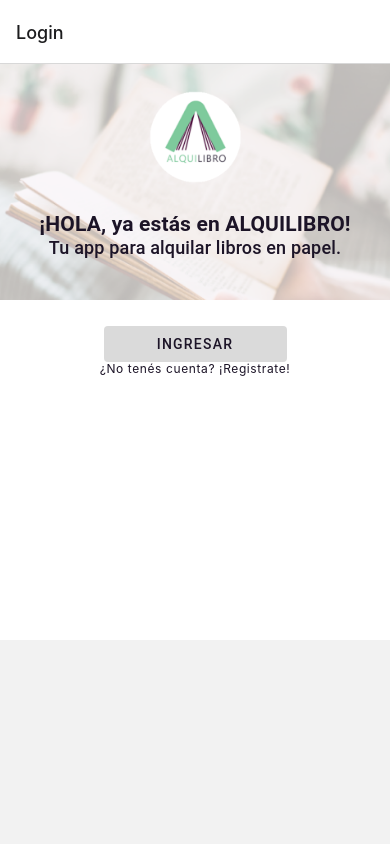
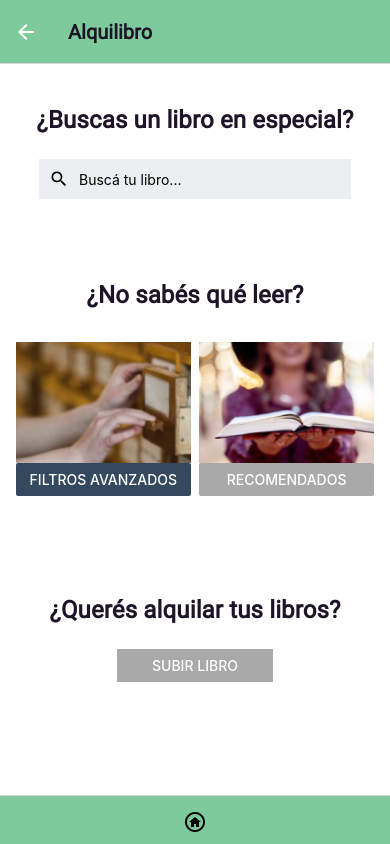
Before and after one commit to Estanip/alquilibro-client, a React Native app: screen /Main in a window 390 px wide. Built offline with nearby package versions, Linux system fonts and the light colour scheme.

Commit message:
agregue bottomnavbar

```diff
--- a/components/HomeCards.tsx
+++ b/components/HomeCards.tsx
@@ -10,11 +10,11 @@
                 <ImageBackground
                     style={styles.img}
                     source={require('../assets/images/filtros_avanzados.png')}
-                    resizeMode='contain'
+                    resizeMode='cover'
                 >
                     <View style={styles.btnContainer}>
                         <Button
-                            color="#34495e" onPress={() => Alert.alert("Esto es un boton")}
+                            color="#34495e" onPress={() => Alert.alert("Filter Button")}
                             title="FILTROS AVANZADOS"
                         ></Button>
                     </View>
@@ -24,11 +24,11 @@
                 <ImageBackground
                     style={styles.img}
                     source={require('../assets/images/recomendados.png')}
-                    resizeMode='contain'
+                    resizeMode='cover'
                 >
                     <View style={styles.btnContainer}>
                         <Button
-                            color="#34495e" onPress={() => Alert.alert("Esto es un boton")}
+                            color="#a9a9a9" onPress={() => Alert.alert("Recomended Button")}
                             title="RECOMENDADOS"
                         ></Button>
                     </View>
@@ -44,19 +44,19 @@
         position: 'absolute',
         width: '100%',
         height: 152,
-        top: '32%'
+        top: '38%'
     },
     filterContainer: {
         position: 'absolute',
         width: '45%',
         height: '100%',
-        left: 18
+        left: '4%'
     },
     recomendedContainer: {
         position: 'absolute',
         width: '45%',
         height: '100%',
-        left: 213
+        left: '51%'
     },
     img: {
         height: '100%',
@@ -64,7 +64,7 @@
     },
     btnContainer: {
         position: 'absolute',
-        width: '99%',
-        top: '79%'
+        width: '100%',
+        top: '80%'
     }
 });
--- a/components/NavBar.tsx
+++ b/components/NavBar.tsx
@@ -1,7 +1,6 @@
 import * as React from 'react';
-import { Image, StyleSheet } from 'react-native';
+import { Image, StyleSheet, View, Text } from 'react-native';
 import { useFonts } from 'expo-font';
-import { View, Text } from './Themed';
 
 const customFonts = {
     Roboto: require('../assets/fonts/Roboto-Regular.ttf')
--- a/components/SearchHomeBar.tsx
+++ b/components/SearchHomeBar.tsx
@@ -1,9 +1,7 @@
 import React from 'react';
-import { StyleSheet } from 'react-native';
-import { SearchBar } from 'react-native-elements';
+import { StyleSheet, View, TextInput, Alert } from 'react-native';
 import { useFonts } from 'expo-font';
-import { View } from './Themed';
-
+import { Icon } from 'react-native-elements';
 
 const customFonts = {
     Roboto: require('../assets/fonts/Roboto-Regular.ttf')
@@ -15,22 +13,42 @@
     useFonts(customFonts);
 
     return (
-    <View style={styles.searchContainer} >
-        <SearchBar
-            inputContainerStyle={{height: 30}}
-            platform="default"
-            placeholder="Buscá tu libro..."
-        />
-    </View>
+        <View style={styles.searchContainer} >
+            <Icon
+                name='search'
+                color='#000'
+                onPress={() => Alert.alert("Search Button")}
+                size={20}
+            />
+            <TextInput
+                style={styles.searchInput}
+                placeholder="Buscá tu libro..."
+                contextMenuHidden={true}
+                selectionColor="black"
+                keyboardType='default'
+                maxLength={40}
+            />
+        </View>
     )
 };
 
 const styles = StyleSheet.create({
     searchContainer: {
         position: 'absolute',
+        flexDirection: 'row',
         width: '80%',
         height: 40,
         left: '10%',
-        top: '13%'
+        top: '13%',
+        padding: 10,
+        backgroundColor: '#ECEFF0',
+        alignItems: 'center',
+        alignContent: 'center'
+    },
+    searchInput: {
+        flex: 1,
+        margin: 0,
+        height: 40,
+        padding: 10
     }
 });
--- a/components/UploadBook.tsx
+++ b/components/UploadBook.tsx
@@ -1,14 +1,13 @@
-import React from 'react'
-import { Alert, Button, StyleSheet } from 'react-native'
-import { View } from './Themed'
+import React from 'react';
+import { Alert, Button, StyleSheet, View } from 'react-native';
 
 export default function UploadBook() {
     return (
         <View style={styles.btnContainer}>
             <Button
-              color="#34495e"
+              color="#a9a9a9"
               title="SUBIR LIBRO"
-              onPress={() => Alert.alert("Esto es un boton")}
+              onPress={() => Alert.alert("Upload Button")}
             />
         </View>
     )
@@ -17,14 +16,9 @@
 const styles = StyleSheet.create({
     btnContainer: {
         position: 'absolute',
-        display: 'flex',
-        flexDirection: 'row',
-        alignItems: 'center',
-        justifyContent: 'center',
-        width: 183,
-        height: 36,
-        left: 114,
-        top: '70%',
-        backgroundColor: '#34495e'
+        width: '40%',
+        left: '30%',
+        top: '80%',
+        backgroundColor: '#a9a9a9'
     }
 })
--- a/navigation/BottomTabNav.tsx
+++ b/navigation/BottomTabNav.tsx
@@ -1,13 +1,12 @@
 import * as React from 'react';
+import { FontAwesome } from '@expo/vector-icons';
+import { MaterialCommunityIcons } from '@expo/vector-icons';
 import { createBottomTabNavigator } from '@react-navigation/bottom-tabs';
-import { FontAwesome } from '@expo/vector-icons';
-import { ColorSchemeName, Pressable } from 'react-native';
+import { AntDesign } from '@expo/vector-icons';
 import useColorScheme from '../hooks/useColorScheme';
-import Colors from '../constants/Colors';
-import TabOneScreen from '../screens/TabOneScreen';
-import TabTwoScreen from '../screens/TabTwoScreen';
 import HomeScreen from '../screens/HomeScreen';
 import { RootTabParamList, RootTabScreenProps } from '../types';
+import { Alert, Pressable } from 'react-native';
 
 /**
  * A bottom tab navigator displays tab buttons on the bottom of the display to switch screens.
@@ -18,43 +17,20 @@
 const BottomTab = createBottomTabNavigator<RootTabParamList>();
 
 export default function BottomTabNavigator() {
+
   const colorScheme = useColorScheme();
 
   return (
     <BottomTab.Navigator
       initialRouteName="Home"
-      screenOptions={{
-        tabBarActiveTintColor: Colors[colorScheme].tint,
-      }}>
+      screenOptions={{headerShown: false, tabBarShowLabel: false, tabBarActiveBackgroundColor: '#7ECA9C'}}
+    >
       <BottomTab.Screen
-        name="TabOne"
-        component={TabOneScreen}
-        options={({ navigation }: RootTabScreenProps<'TabOne'>) => ({
-          title: 'Tab One',
-          tabBarIcon: ({ color }) => <TabBarIcon name="code" color={color} />,
-          headerRight: () => (
-            <Pressable
-              onPress={() => navigation.navigate('Modal')}
-              style={({ pressed }) => ({
-                opacity: pressed ? 0.5 : 1,
-              })}>
-              <FontAwesome
-                name="info-circle"
-                size={25}
-                color={Colors[colorScheme].text}
-                style={{ marginRight: 15 }}
-              />
-            </Pressable>
-          ),
+      name='Home'
+      component={HomeScreen}
+        options={({ navigation }: RootTabScreenProps<'Home'>) => ({
+          tabBarIcon: () => <TabBarIcon name="home-circle-outline" />
         })}
-      />
-      <BottomTab.Screen
-        name="TabTwo"
-        component={TabTwoScreen}
-        options={{
-          title: 'Tab Two',
-          tabBarIcon: ({ color }) => <TabBarIcon name="code" color={color} />,
-        }}
       />
     </BottomTab.Navigator>
   );
@@ -63,9 +39,8 @@
 /**
  * You can explore the built-in icon families and icons on the web at https://icons.expo.fyi/
  */
-function TabBarIcon(props: {
-  name: React.ComponentProps<typeof FontAwesome>['name'];
-  color: string;
+ function TabBarIcon(props: {
+  name: React.ComponentProps<typeof MaterialCommunityIcons>['name'];
 }) {
-  return <FontAwesome size={30} style={{ marginBottom: -3 }} {...props} />;
+  return <MaterialCommunityIcons size={24} onPress={() => Alert.alert("Home Button")}  style={{ marginBottom: -3, color: "black" }} {...props} />;
 }
--- a/navigation/index.tsx
+++ b/navigation/index.tsx
@@ -5,23 +5,18 @@
  */
 
 import * as React from 'react';
-import { FontAwesome } from '@expo/vector-icons';
+import BottomTabNavigator from './BottomTabNav';
 import { NavigationContainer, DefaultTheme, DarkTheme } from '@react-navigation/native';
 import { createNativeStackNavigator } from '@react-navigation/native-stack';
-import { createBottomTabNavigator } from '@react-navigation/bottom-tabs';
 import { ColorSchemeName } from 'react-native';
-import Ionicons from 'react-native-vector-icons/Ionicons';
+import NavBar from '../constants/NavBar';
 
 import ModalScreen from '../screens/ModalScreen';
 import NotFoundScreen from '../screens/NotFoundScreen';
 import HomeScreen from '../screens/HomeScreen';
 import LoginRegister from '../screens/LoginRegisterScreen';
-import BottomTabNavigator from './BottomTabNav';
-import NavBar from '../constants/NavBar';
 
 import { RootStackParamList } from '../types';
-
-const Tab = createBottomTabNavigator();
 
 export default function Navigation({ colorScheme }: { colorScheme: ColorSchemeName }) {
   return (
@@ -32,7 +27,6 @@
   );
 }
 
-
 /**
  * A root stack navigator is often used for displaying modals on top of all other content.
  * https://reactnavigation.org/docs/modal
@@ -42,37 +36,24 @@
 function RootNavigator() {
   return (
     <Stack.Navigator>
-{/*       <Stack.Screen name="Oli" component={HomeScreen}
-        options={NavBar} /> */}
       <Stack.Screen name="Login" component={LoginRegister} />
-      <Stack.Screen name="Home" component={BottomTabNavigator} />
+      <Stack.Screen name="Main" component={BottomTabNavigator} options={{
+        title: 'Alquilibro',
+        headerStyle: {
+            backgroundColor: '#7ECA9C'
+        },
+        headerTintColor: '#fff',
+        headerTitleStyle: {
+            fontFamily: 'Roboto',
+            fontWeight: 'bold',
+            fontSize: 20,
+            color: '#1C1427'
+        }
+      }} />
       <Stack.Screen name="NotFound" component={NotFoundScreen} options={{ title: 'Oops!' }} />
       <Stack.Group screenOptions={{ presentation: 'modal' }}>
         <Stack.Screen name="Modal" component={ModalScreen} />
       </Stack.Group>
-{/*       <Tab.Navigator
-       screenOptions={({ route }) => ({
-        tabBarIcon: ({ focused, color, size }) => {
-          let iconName;
-
-          if (route.name === 'Home') {
-            iconName = focused
-              ? 'ios-information-circle'
-              : 'ios-information-circle-outline';
-          } else if (route.name === 'Settings') {
-            iconName = focused ? 'ios-list-box' : 'ios-list';
-          }
-
-          // You can return any component that you like here!
-          return <Ionicons name={iconName} size={size} color={color} />;
-        },
-        tabBarActiveTintColor: 'tomato',
-        tabBarInactiveTintColor: 'gray',
-      })}
-      >
-        <Tab.Screen name="Oli" component={HomeScreen}
-        options={NavBar} />
-      </Tab.Navigator> */}
     </Stack.Navigator>
 
   );
--- a/screens/HomeScreen.tsx
+++ b/screens/HomeScreen.tsx
@@ -1,7 +1,6 @@
 import * as React from 'react';
 
-import { StyleSheet } from 'react-native';
-import { View, Text } from '../components/Themed';
+import { StyleSheet, View, Text } from 'react-native';
 import SearchHomeBar from '../components/SearchHomeBar';
 import HomeCards from '../components/HomeCards';
 import UploadBook from '../components/UploadBook';
@@ -45,23 +44,17 @@
 const styles = StyleSheet.create({
     homeContainer: {
         position: 'relative',
-        width: 411,
-        height: 731,
+        width: '100%',
+        height: '100%',
         backgroundColor: '#FFFFFF'
     },
     titleOneContainer: {
         position: 'absolute',
-        width: 379,
+        width: '100%',
         height: 24,
-        top: '5%',
-        left: 16
+        top: '6%'
     },
     titleOne: {
-        position: 'absolute',
-        left: '3.89%',
-        right: '3.89%',
-        top: '39.95%',
-        botton: '56.77%',
         fontFamily: 'Roboto',
         fontStyle: 'normal',
         fontWeight: 'bold',
@@ -73,45 +66,33 @@
     },
     titleTwoContainer: {
         position: 'absolute',
-        width: 379,
+        width: '100%',
         height: 24,
-        top: '25%',
-        left: 16
+        top: '30%'
     },
     titleTwo: {
-        position: 'absolute',
-        left: '3.89%',
-        right: '3.89%',
-        top: '39.95%',
-        botton: '56.77%',
         fontFamily: 'Roboto',
         fontStyle: 'normal',
         fontWeight: 'bold',
+        textAlign: 'center',
         fontSize: 24,
         lineHeight: 24,
-        textAlign: 'center',
         color: '#1C1427',
         letterSpacing: 0.15
     },
     titleThreeContainer: {
         position: 'absolute',
-        width: 379,
+        width: '100%',
         height: 24,
-        top: '60%',
-        left: 20
+        top: '73%'
     },
     titleThree: {
-        position: 'absolute',
-        left: '3.89%',
-        right: '3.89%',
-        top: '74.56%',
-        botton: '22.16%',
         fontFamily: 'Roboto',
         fontStyle: 'normal',
         fontWeight: 'bold',
+        textAlign: 'center',
         fontSize: 24,
         lineHeight: 24,
-        textAlign: 'center',
         color: '#1C1427',
         letterSpacing: 0.15
     }
--- a/screens/LoginRegisterScreen.tsx
+++ b/screens/LoginRegisterScreen.tsx
@@ -16,7 +16,7 @@
 
 export default function LoginRegister({ navigation }: RootStackScreenProps<any>) {
    const onPressFunction = ()=> {
-       navigation.replace('Home')
+       navigation.replace('Main')
     }
 
     return (
--- a/types.tsx
+++ b/types.tsx
@@ -17,7 +17,7 @@
   Login:  undefined;
   Modal: undefined;
   NotFound: undefined;
-  Home: NavigatorScreenParams<RootTabParamList> | undefined;
+  Main: NavigatorScreenParams<RootTabParamList> | undefined;
   Oli: undefined;
 };
 
@@ -29,6 +29,7 @@
 export type RootTabParamList = {
   TabOne: undefined;
   TabTwo: undefined;
+  Home: undefined;
 };
 
 export type RootTabScreenProps<Screen extends keyof RootTabParamList> = CompositeScreenProps<
```
Also changed, not shown: navigation/LinkingConfiguration.ts (deleted, +0 -55 lines).
